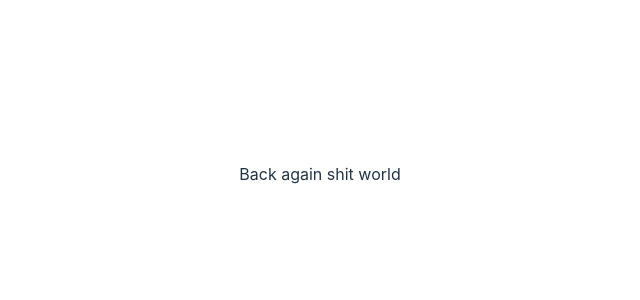
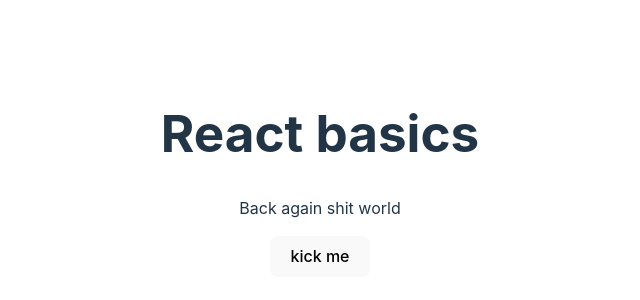
Before and after one commit to Fury2080/react-fundamentals, a React (Vite) app: page / in a window 1280 px wide. Shown: the part 226-526 px from the top of the page, without its empty margins (320-960 px from the left). Built offline with nearby package versions, Linux system fonts and the light colour scheme.

Commit message:
to-do created, button component

```diff
--- a/src/App.jsx
+++ b/src/App.jsx
@@ -1,7 +1,16 @@
 import "./App.css";
 
 function App() {
-  return <p>Back again shit world</p>;
+  return (
+    <div>
+      <h1>React basics</h1>
+      <p>Back again shit world</p>
+      <Button />
+    </div>
+  );
 }
 
+function Button() {
+  return <button className="">kick me</button>;
+}
 export default App;
```
Also changed, not shown: 1 other file (tests, documents, lock files or other folders).
